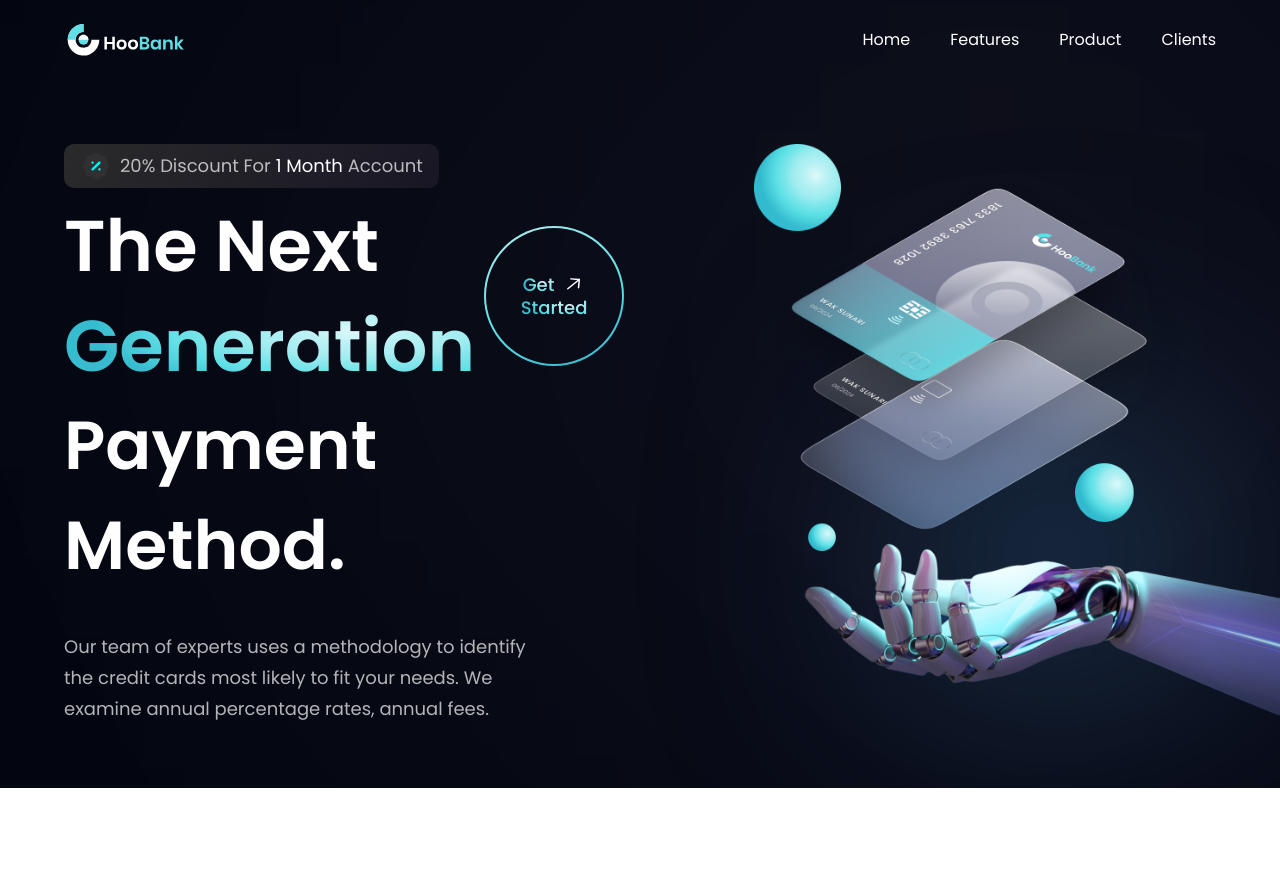
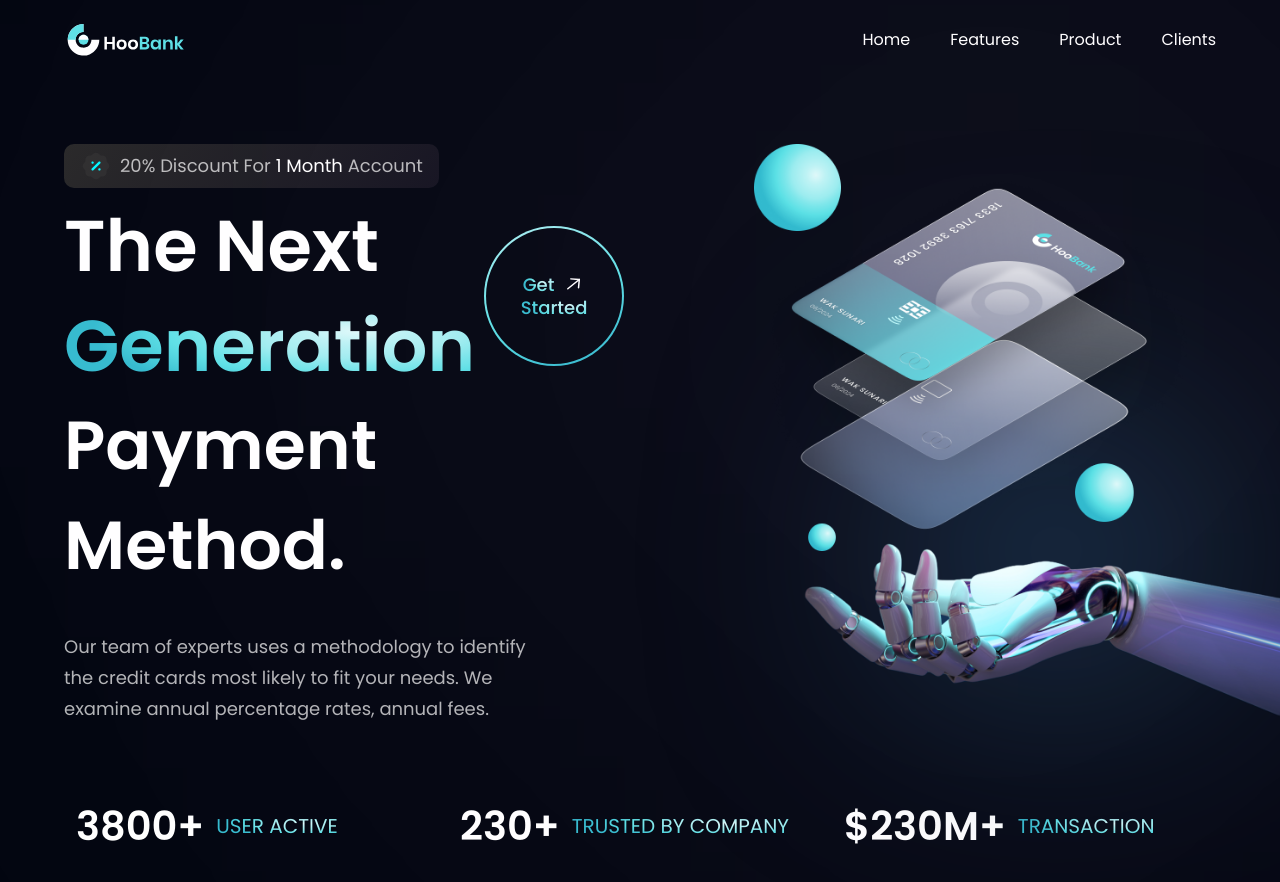
Before and after one commit to Xperaz/Bank-landing-page, a React (Vite) app in the folder bank-project/: page / in a window 1280 px wide. Shown: the top 882 px of the page. Before the commit the page ends 800 px from the top, so only its background shows below. Built offline with nearby package versions, Linux system fonts and the light colour scheme.

Commit message:
complete stats section

```diff
--- a/bank-project/src/components/Stats.jsx
+++ b/bank-project/src/components/Stats.jsx
@@ -1,10 +1,18 @@
-import React from 'react'
+import { stats } from "../constants"
+import styles from "../styles"
 
 const Stats = () => {
   return (
-    <div>
-
-    </div>
+    <section className={`${styles.flexCenter} flex-row flex-wrap sm:mb-20 mb-6`} >
+      {stats.map((stat) => (
+        <div key={stat.id} className="flex-1 flex justify-start items-center flex-row m-3">
+          <h4 className="font-poppins xs:leading-[53px] font-semibold xs:text-[40px]
+          text-[30px] leading-[43px] text-white" >{stat.value}</h4>
+          <p className="font-poppins font-normal xs:text-[20px]
+          text-[15px] leading-[21px] text-gradient uppercase ml-3" >{stat.title}</p>
+        </div>
+      ))}
+    </section>
   )
 }
 
```
